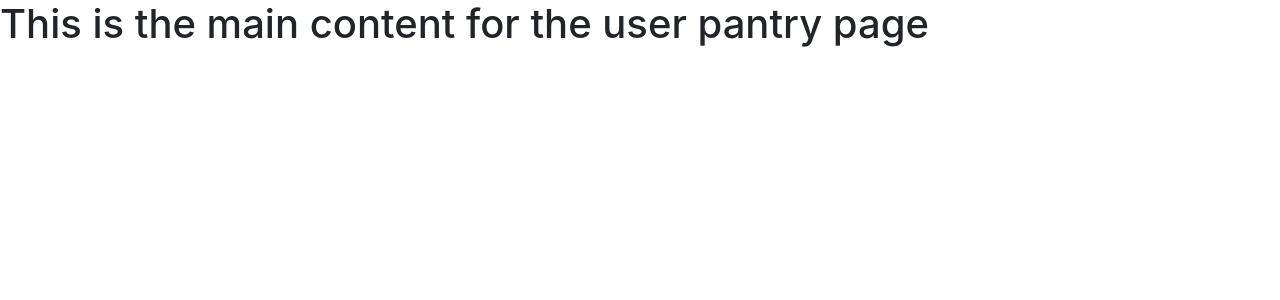
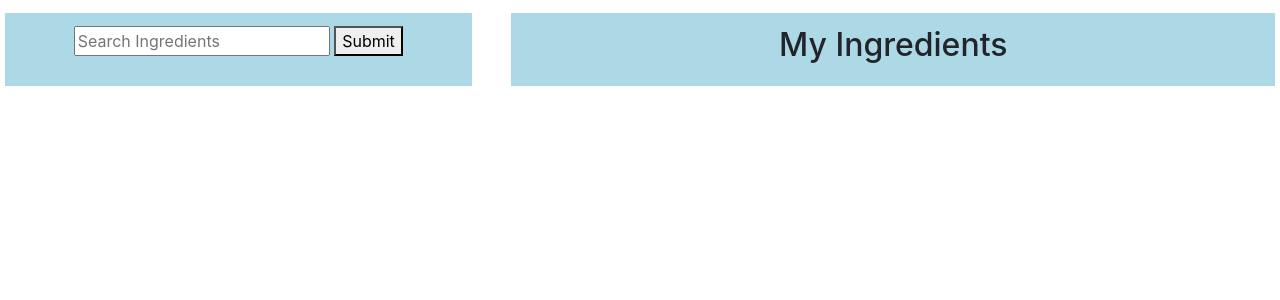
Before and after one commit to HarrySchreiber/FeedFeed, a Flask app: page /mypantry/ in a window 1280 px wide. Shown: the part 56-356 px from the top of the page. Run offline with Flask 2, Linux system fonts and the light colour scheme; some libraries are stand-ins or nearby versions.

Commit message:
Updated home, goals, and pantry pages

```diff
--- a/FeedFeed/static/styles/user_styles.css
+++ b/FeedFeed/static/styles/user_styles.css
@@ -5,11 +5,6 @@
 
 .container-fluid {
     margin: 3%;
-}
-
-div h2 {
-    text-decoration: underline;
-    text-align: center;
 }
 
 .row div {
@@ -27,3 +22,27 @@ div h2 {
 #button_menu button {
     margin: 1% 5% 1% 5%;
 }
+
+#search {
+    background-color: lightblue;
+    padding: 1%;
+    text-align: center;
+}
+
+#my_ingredients {
+    background-color: lightblue;
+    padding: 1%;
+    text-align: center;
+}
+
+tr {
+    border-style: solid;
+    border-color: black;
+    border-width: thick;
+    background-color: lightgray;
+    margin: 1% 0% 1% 0%;
+}
+
+table {
+    width: 100%;
+}
--- a/FeedFeed/templates/user_goals.html
+++ b/FeedFeed/templates/user_goals.html
@@ -4,8 +4,6 @@
 {% endblock %}
 
 {% block main %}
-<div id="goals">
-    <div id="personal_info" class="container">
 <div class="row">
     <div class="col-lg">
         <h2> Personal Information </h2>
@@ -38,7 +36,8 @@
                 <a class="dropdown-item" href="#">Athlete</a>
             </div>
         </div>
-            </div>
+        <p> According to your height, weight, and exercise goal, your basal metabolic rate (BMR) is _____ calories per day. </p>
+        <p> In order to meet your weight goal, it is recommended you eat _____ calories per day </p>
     </div>
 </div>
 <div id="button_menu" class="container-fluid">
@@ -46,5 +45,4 @@
     <button type="button" class="btn btn-primary btn-lg">Change Password</button>
     <button type="button" class="btn btn-primary btn-lg">Save Changes</button>
 </div>
-</div>
 {% endblock %}
--- a/FeedFeed/templates/user_pantry.html
+++ b/FeedFeed/templates/user_pantry.html
@@ -4,5 +4,13 @@
 {% endblock %}
 
 {% block main %}
-<h1> This is the main content for the user pantry page </h1>
+<div class="row">
+    <div class="col" id="search">
+        <input type="text" placeholder="Search Ingredients">
+        <button type="submit">Submit</button>
+    </div>
+    <div class="col-7" id="my_ingredients">
+        <h2> My Ingredients </h2>
+    </div>
+</div>
 {% endblock %}
```
Also changed, not shown: FeedFeed/templates/user_home.html (+32 -1 lines). Lines whose indentation alone changed are shown as unchanged.
